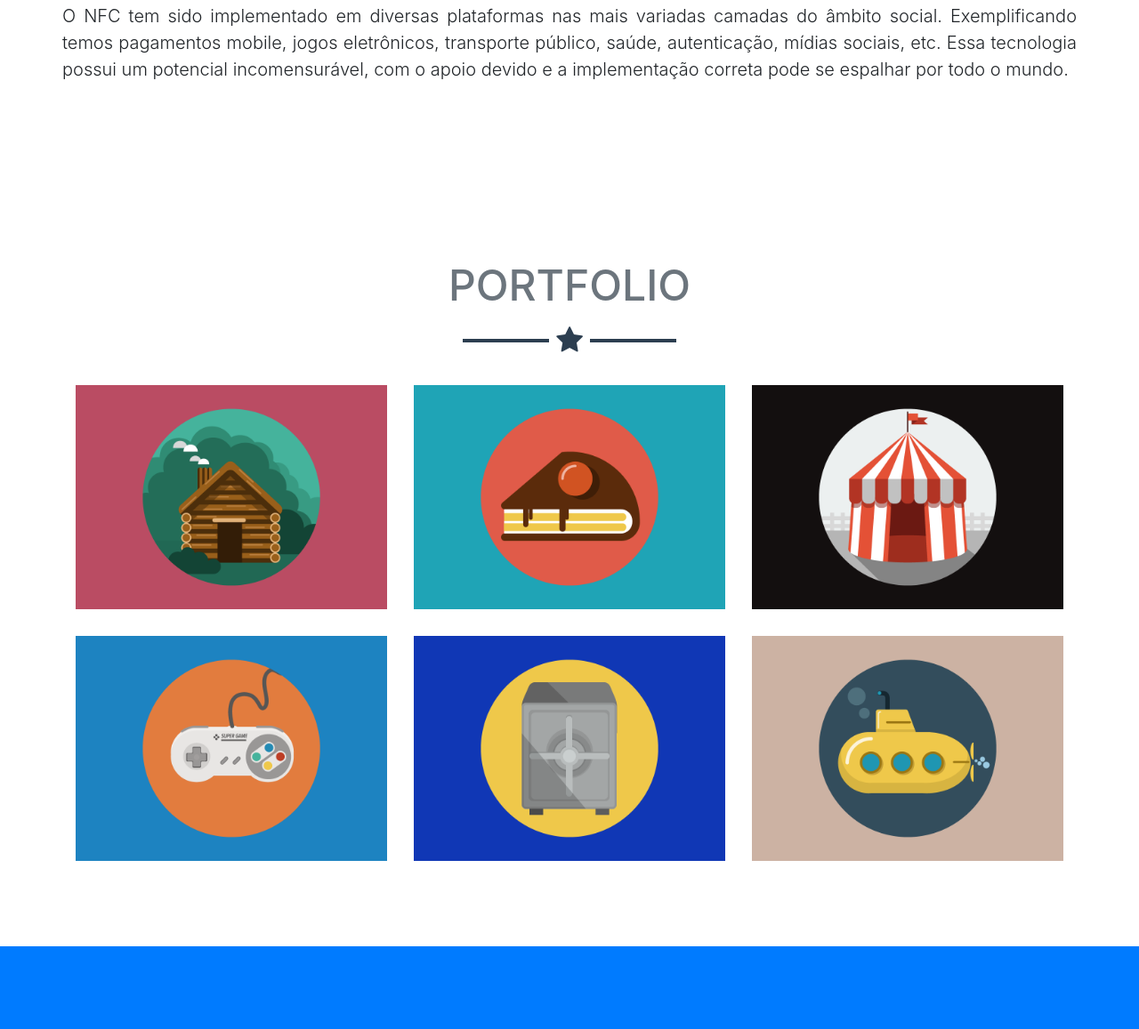
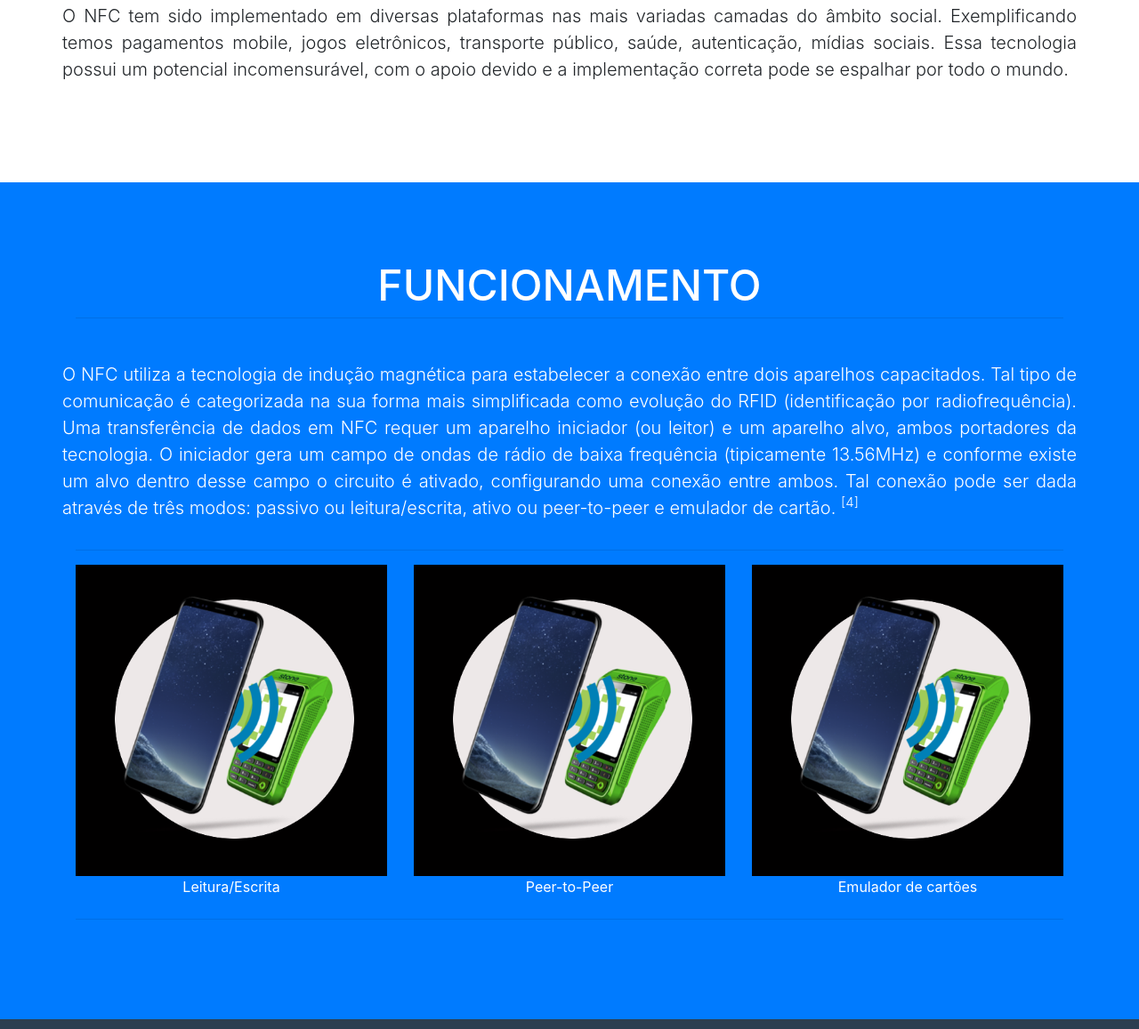
Before and after one commit to thiagomachado/NFC, a website with bundled scripts: page index.html in a window 1280 px wide. Shown: the part 1640-2797 px from the top of the page at 89% size. Built offline with nearby package versions, Linux system fonts and the light colour scheme.

Commit message:
Iniciando seção de funcionamento

```diff
--- a/index.html
+++ b/index.html
@@ -42,7 +42,7 @@
               <a class="nav-link py-3 px-0 px-lg-3 rounded js-scroll-trigger" href="#introducao">Introdução</a>
             </li>
             <li class="nav-item mx-0 mx-lg-1">
-              <a class="nav-link py-3 px-0 px-lg-3 rounded js-scroll-trigger" href="#about">Funcionamento</a>
+              <a class="nav-link py-3 px-0 px-lg-3 rounded js-scroll-trigger" href="#funcionamento">Funcionamento</a>
             </li>
             <li class="nav-item mx-0 mx-lg-1">
               <a class="nav-link py-3 px-0 px-lg-3 rounded js-scroll-trigger" href="#contact">Ecossistema</a>
@@ -127,20 +127,57 @@
               O NFC tem sido implementado em diversas plataformas nas mais
               variadas camadas do âmbito social. Exemplificando temos pagamentos
               mobile, jogos eletrônicos,  transporte público, saúde,
-              autenticação, mídias sociais, etc. Essa tecnologia possui um
+              autenticação, mídias sociais. Essa tecnologia possui um
               potencial incomensurável, com o apoio devido e a implementação
               correta pode se espalhar por todo o mundo.
             </p>
           </div>
+        </div>
+      </div>
+    </section>
 
-
+    <section class="bg-primary text-white mb-0" id="funcionamento">
+      <div class="container">
+        <h2 class="text-center text-uppercase text-white">Funcionamento</h2>
+        <hr class="mb-5">
+        <div class="row">
+          <div class="justifiedText">
+            <p class="lead">O NFC utiliza a tecnologia de indução magnética para
+              estabelecer a conexão entre dois aparelhos capacitados. Tal tipo
+              de comunicação é categorizada na sua forma mais simplificada como
+              evolução do RFID (identificação por radiofrequência). Uma
+              transferência de dados em NFC requer um aparelho iniciador
+              (ou leitor) e um aparelho alvo, ambos portadores da tecnologia.
+              O iniciador gera um campo de ondas de rádio de baixa frequência
+              (tipicamente 13.56MHz) e conforme existe um alvo dentro desse
+              campo o circuito é ativado, configurando uma conexão entre ambos.
+              Tal conexão pode ser dada através de três modos: passivo ou
+              leitura/escrita, ativo ou peer-to-peer e emulador de cartão.
+              <sup><a href="#referencias" class="text-white">[4]</a></sup> </p>
+          </div>
         </div>
+        <hr>
+        <div class="row">
+            <div class="col-md-3 col-lg-4 text-center">
+                <img class="img-fluid" src="img/cardemulator.png" alt=""><br>
+                <label style="tex">Leitura/Escrita</label>
+            </div>
+            <div class="col-md-3 col-lg-4 text-center">
+                <img class="img-fluid" src="img/cardemulator.png" alt=""><br>
+                <label style="tex">Peer-to-Peer</label>
+            </div>
+            <div class="col-md-3 col-lg-4 text-center">
+                <img class="img-fluid" src="img/cardemulator.png" alt=""><br>
+                <label style="tex">Emulador de cartões</label>
+            </div>
+        </div>
+        <hr>
 
       </div>
     </section>
 
-
     <!-- Portfolio Grid Section -->
+    <!--
     <section class="portfolio" id="portfolio">
       <div class="container">
         <h2 class="text-center text-uppercase text-secondary mb-0">Portfolio</h2>
@@ -209,8 +246,9 @@
         </div>
       </div>
     </section>
-
+  -->
     <!-- About Section -->
+    <!--
     <section class="bg-primary text-white mb-0" id="about">
       <div class="container">
         <h2 class="text-center text-uppercase text-white">About</h2>
@@ -231,16 +269,16 @@
         </div>
       </div>
     </section>
-
+-->
     <!-- Contact Section -->
+    <!--
     <section id="contact">
       <div class="container">
         <h2 class="text-center text-uppercase text-secondary mb-0">Contact Me</h2>
         <hr class="star-dark mb-5">
         <div class="row">
           <div class="col-lg-8 mx-auto">
-            <!-- To configure the contact form email address, go to mail/contact_me.php and update the email address in the PHP file on line 19. -->
-            <!-- The form should work on most web servers, but if the form is not working you may need to configure your web server differently. -->
+
             <form name="sentMessage" id="contactForm" novalidate="novalidate">
               <div class="control-group">
                 <div class="form-group floating-label-form-group controls mb-0 pb-2">
@@ -280,7 +318,7 @@
         </div>
       </div>
     </section>
-
+-->
     <!-- Footer -->
     <footer class="footer text-center">
       <div class="container">
```
Also changed, not shown: img/cardemulator.png (added).
